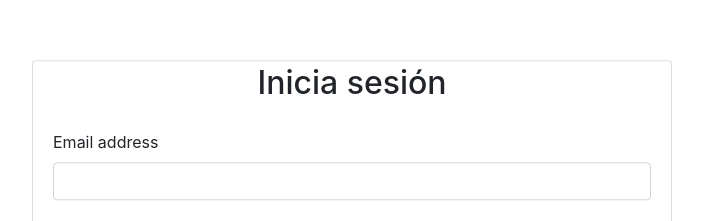
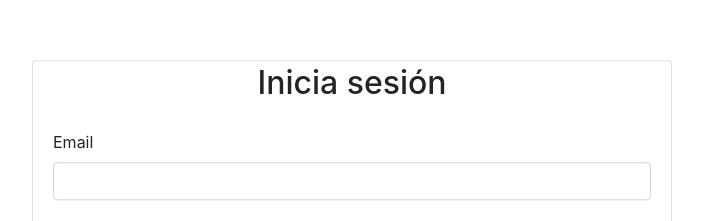
Before and after one commit to slozanoa/proyect-pcs, a React (Create React App) app: page / in a window 1280 px wide. Shown: the part 189-410 px from the top of the page, without its empty margins (288-991 px from the left). Built offline with nearby package versions, Linux system fonts and the light colour scheme.

Commit message:
Cambio nombre de referencia email

```diff
--- a/src/layout/LoginPage.js
+++ b/src/layout/LoginPage.js
@@ -9,7 +9,7 @@ const LoginPage = () => {
         <div className="card-body">
           <form className="form">
             <div className="form-group">
-              <label for="exampleInputEmail1">Email address</label>
+              <label for="exampleInputEmail1">Email </label>
               <input
                 type="email"
                 className="form-control"
```
